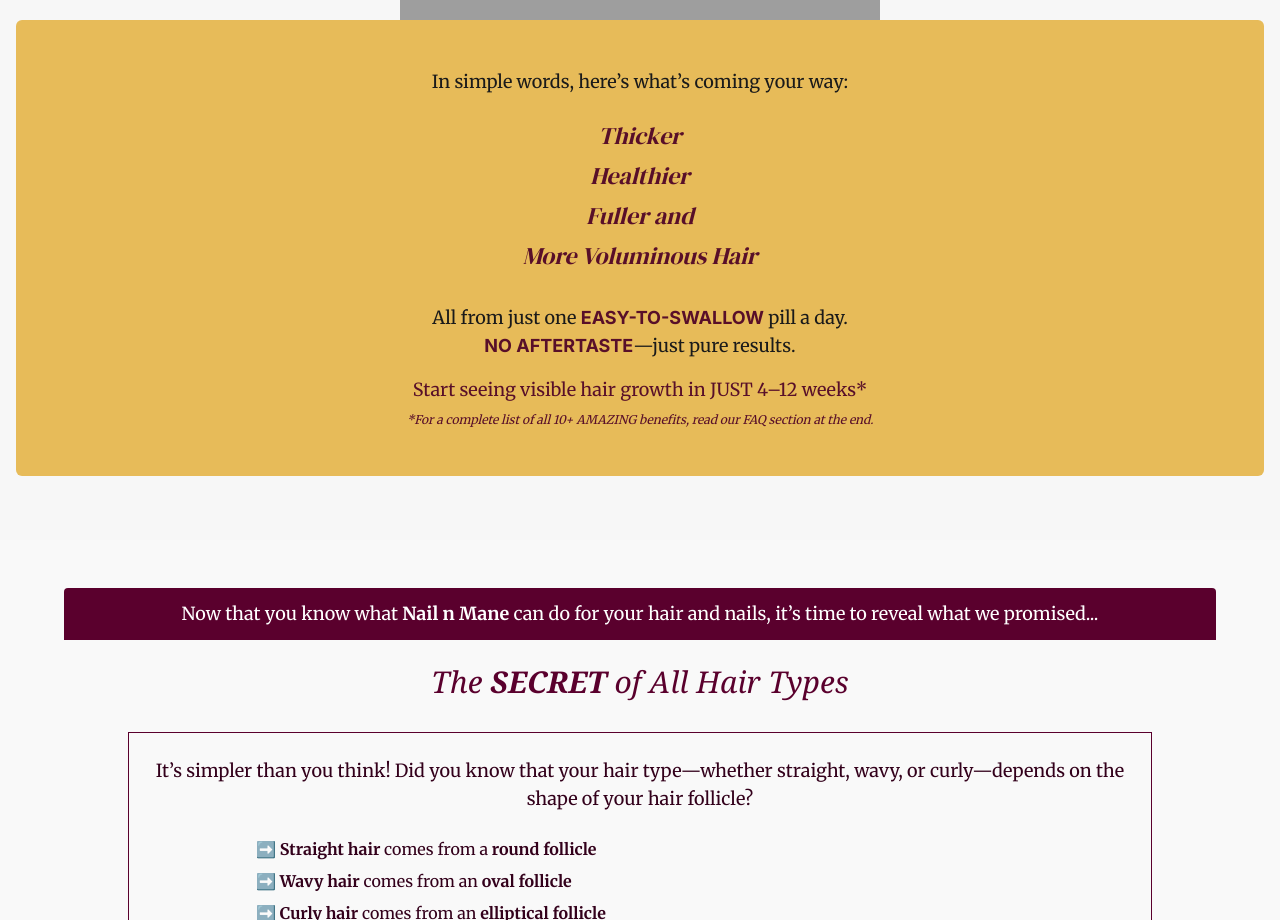
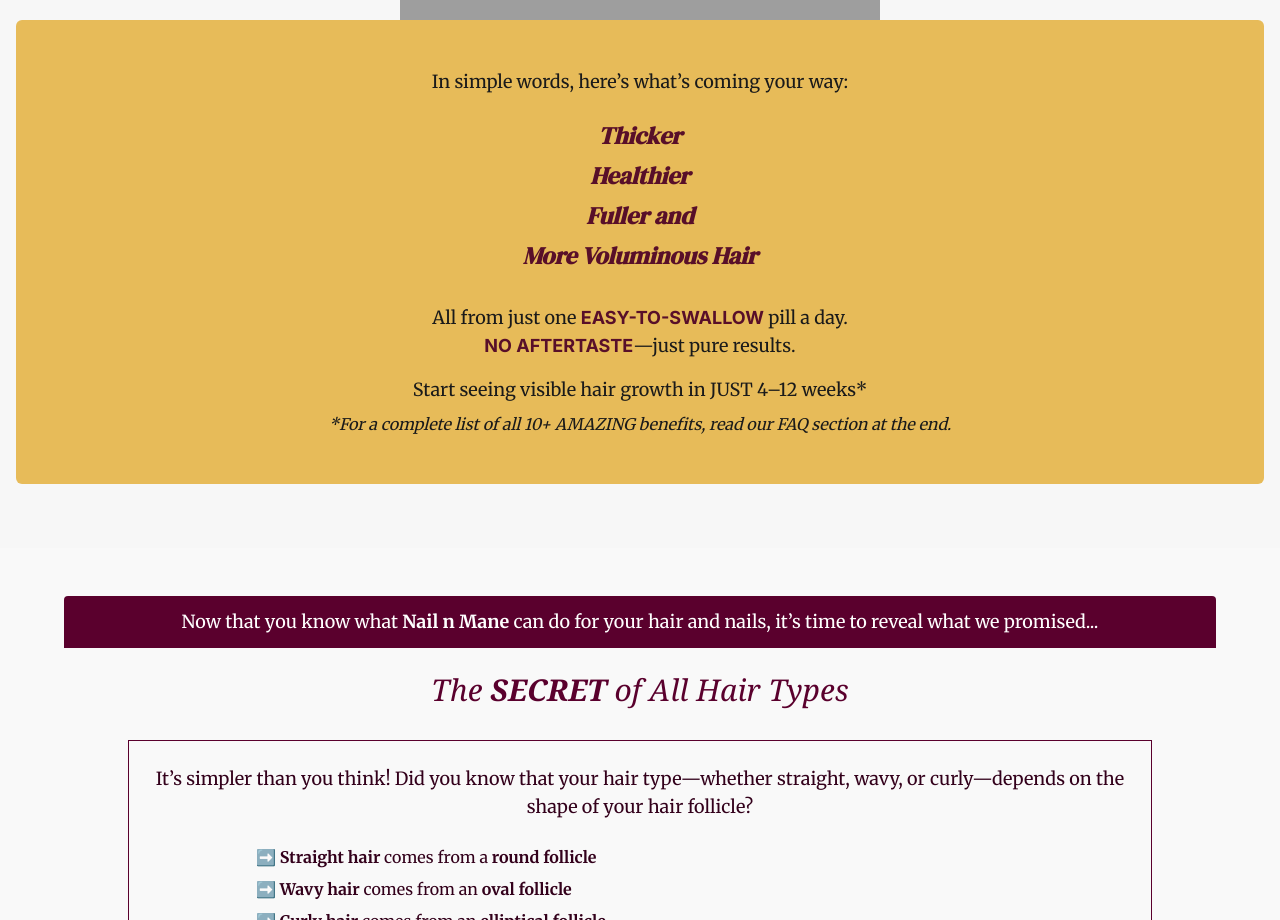
Before and after one commit to BidyutTLS/NnM-NLP11_New_page, a Next.js app: page / in a window 1280 px wide. Shown: the part 7160-8080 px from the top of the page. Built offline with nearby package versions, Linux system fonts and the light colour scheme; grey boxes are pictures that could not be loaded.

Commit message:
Update BenefitsTimeline.js

```diff
--- a/components/BenefitsTimeline.js
+++ b/components/BenefitsTimeline.js
@@ -34,7 +34,7 @@ const BenefitsTimeline = () => {
             In simple words, here’s what’s coming your way:
           </p>
 
-          <div className="text-2xl font-dmserif text-bold italic space-y-2">
+          <div className="text-2xl font-dmserif font-bold italic space-y-2">
             <p>Thicker</p>
             <p>Healthier</p>
             <p>Fuller and</p>
@@ -46,11 +46,11 @@ const BenefitsTimeline = () => {
             <span className="font-bold font-inter text-[#580F29] ">NO AFTERTASTE</span>—just pure results.
           </p>
 
-          <p className="mt-4 font-merriweather text-lg">
+          <p className="mt-4 font-merriweather text-[#1a1a1a] text-lg">
             Start seeing visible hair growth in JUST 4–12 weeks*
           </p>
 
-          <p className="text-xs italic mt-2">
+          <p className="text-base text-[#1a1a1a] italic mt-2">
             *For a complete list of all 10+ AMAZING benefits, read our FAQ section at the end.
           </p>
         </div>
```
